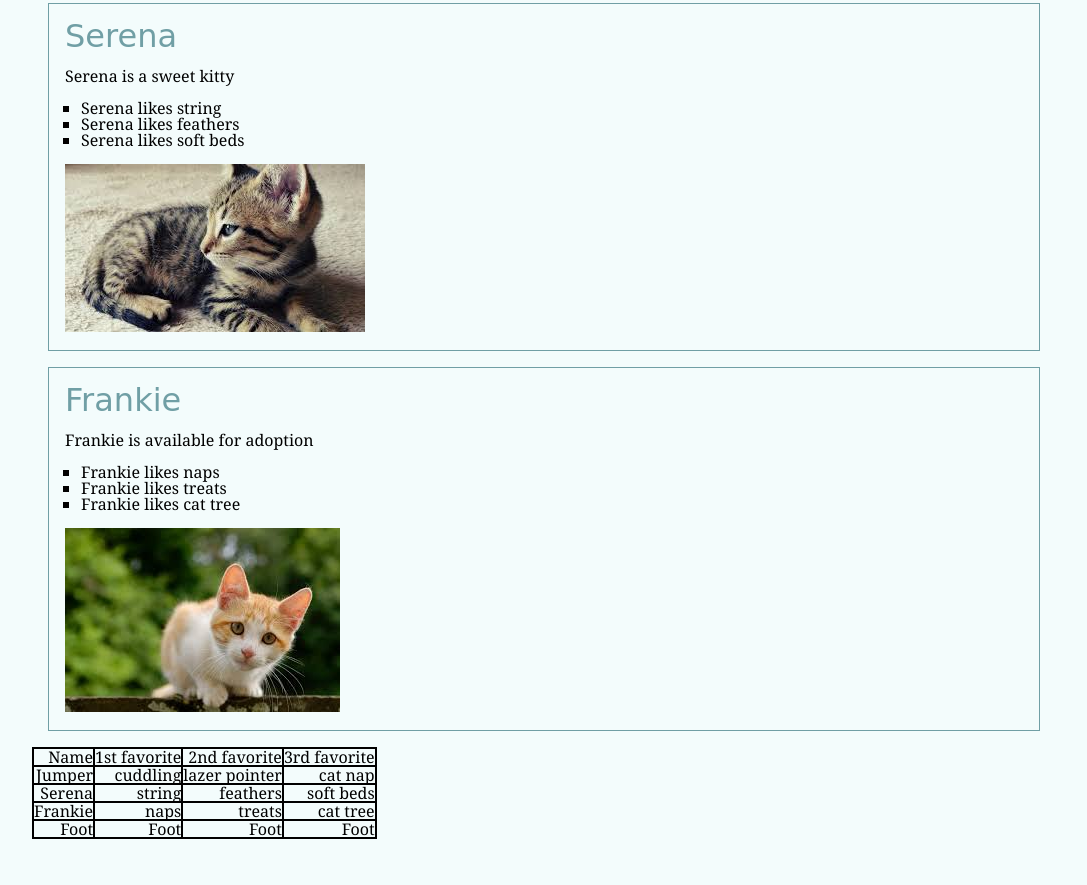
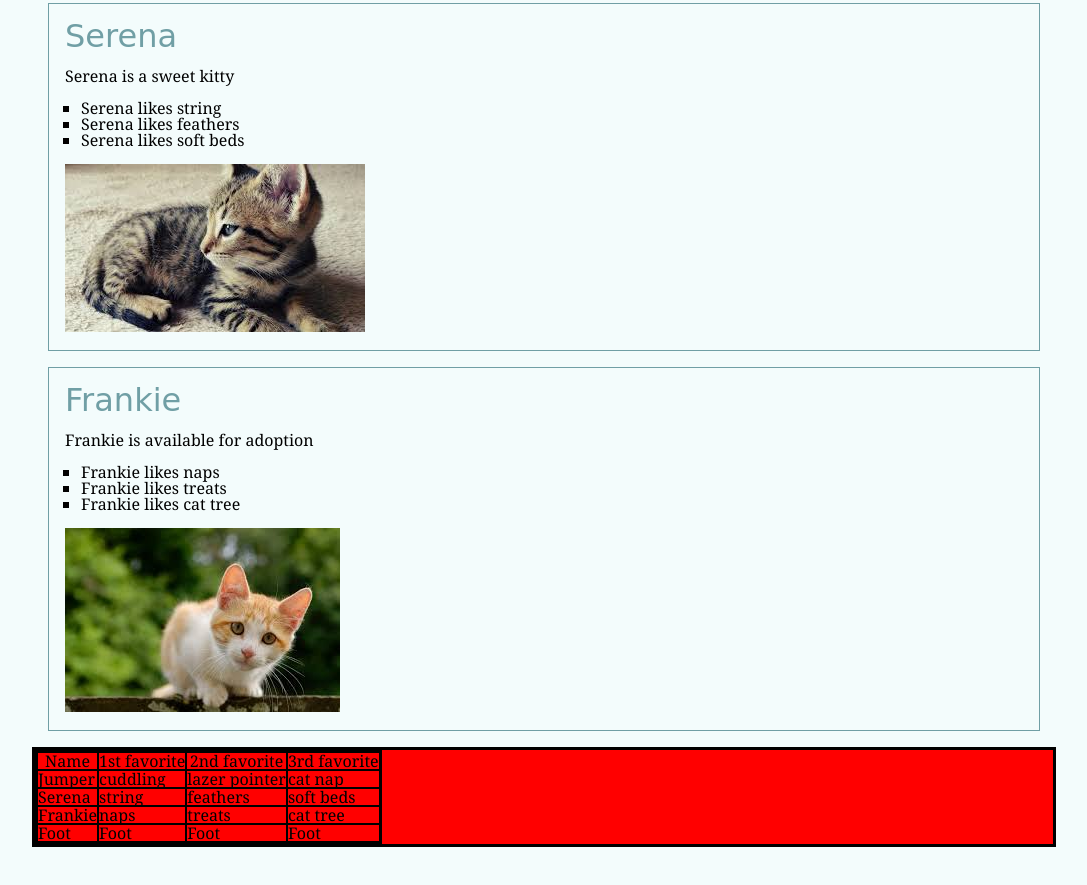
Before and after one commit to jonnyleealas/salmonCookies, a plain HTML site: page index.html in a window 1280 px wide. Shown: the part 549-1434 px from the top of the page, without its empty margins (96-1183 px from the left). Drawn offline with Linux system fonts and the light colour scheme.

Commit message:
boarder black

```diff
--- a/css/style.css
+++ b/css/style.css
@@ -68,7 +68,8 @@
     text-align: center;
   } */
   .table-div {
-    text-align: right;
+    border: 3px solid black;
+    background-color:red;
   }
 
   tr {
--- a/index.html
+++ b/index.html
@@ -17,6 +17,8 @@
     <div id="kittenProfiles">
 
     </div>
+    <div class="table-div">
+
 
       <table class="table-div">
         <thead >
@@ -38,7 +40,7 @@
           </tr>
         </tfoot>
       </table>
-
+    </div>
 
   </main>
   <footer>
```
